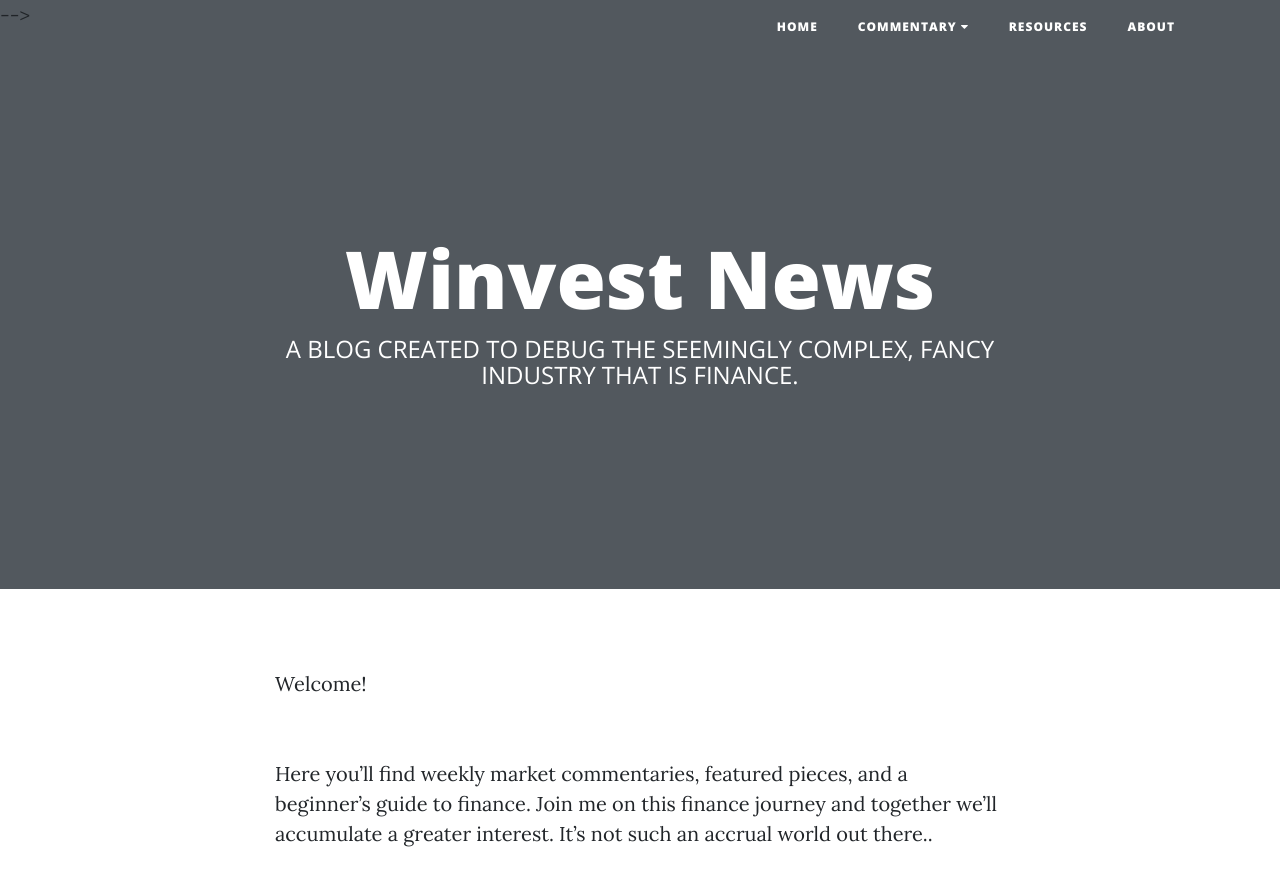
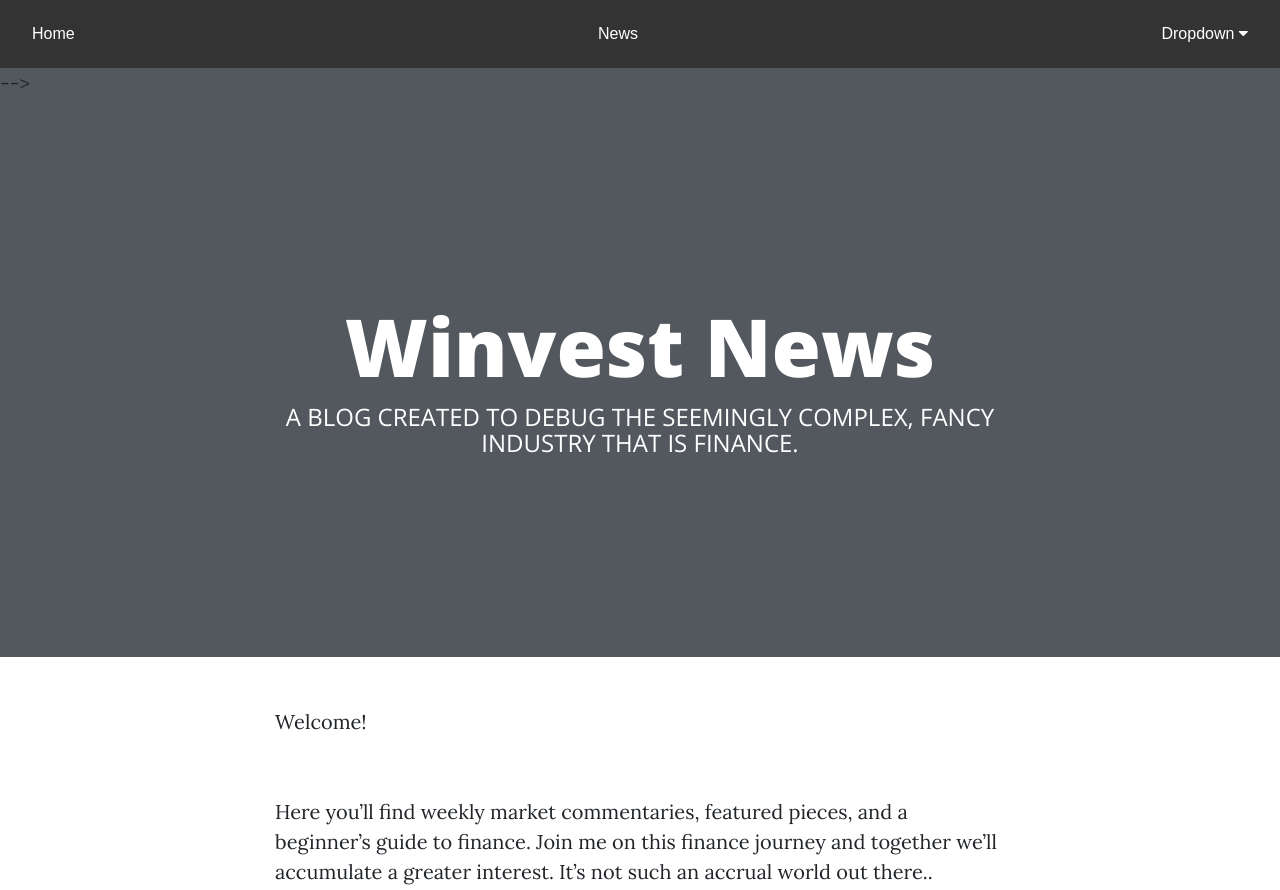
Before and after one commit to winnies100/winnies100.github.io, a website: page index.html in a window 1280 px wide. Shown: the top 890 px of the page. Drawn offline with nearby package versions, Linux system fonts and the light colour scheme.

Commit message:
Update index.html

```diff
--- a/index.html
+++ b/index.html
@@ -26,7 +26,82 @@
   <body>
 
     <!-- Navigation -->
-    <nav class="navbar navbar-expand-lg navbar-light fixed-top" id="mainNav">
+	<link rel="stylesheet" href="https://cdnjs.cloudflare.com/ajax/libs/font-awesome/4.7.0/css/font-awesome.min.css">
+
+		<style>
+		.navbar {
+				overflow: hidden;
+				background-color: #333;
+				font-family: Arial, Helvetica, sans-serif;
+		}
+
+		.navbar a {
+				float: left;
+				font-size: 16px;
+				color: white;
+				text-align: center;
+				padding: 14px 16px;
+				text-decoration: none;
+		}
+
+		.dropdown {
+				float: left;
+				overflow: hidden;
+		}
+
+		.dropdown .dropbtn {
+				font-size: 16px;
+				border: none;
+				outline: none;
+				color: white;
+				padding: 14px 16px;
+				background-color: inherit;
+				font-family: inherit;
+				margin: 0;
+		}
+
+
+		.dropdown-content {
+				display: none;
+				position: absolute;
+				background-color: #f9f9f9;
+				min-width: 160px;
+				box-shadow: 0px 8px 16px 0px rgba(0,0,0,0.2);
+				z-index: 1;
+		}
+
+		.dropdown-content a {
+				float: none;
+				color: black;
+				padding: 12px 16px;
+				text-decoration: none;
+				display: block;
+				text-align: left;
+		}
+
+
+		.dropdown:hover .dropdown-content {
+				display: block;
+		}
+
+</style>
+
+	<div class="navbar">
+  <a href="#home">Home</a>
+  <a href="#news">News</a>
+  <div class="dropdown">
+    <button class="dropbtn">Dropdown
+      <i class="fa fa-caret-down"></i>
+    </button>
+    <div class="dropdown-content">
+      <a href="#">Link 1</a>
+      <a href="#">Link 2</a>
+      <a href="#">Link 3</a>
+    </div>
+  </div>
+</div>
+
+    <!-- <nav class="navbar navbar-expand-lg navbar-light fixed-top" id="mainNav">
       <div class="container">
         <button class="navbar-toggler navbar-toggler-right" type="button" data-toggle="collapse" data-target="#navbarResponsive" aria-controls="navbarResponsive" aria-expanded="false" aria-label="Toggle navigation">
           Menu
@@ -38,7 +113,7 @@
               <a class="nav-link" href="index.html">Home</a>
 		  </li>
 
-	<!-- Drop Down Button -->
+	Drop Down Button
 	<style>
 	.dropdown-content {
 	display: none;
@@ -77,7 +152,8 @@
           </ul>
         </div>
       </div>
-    </nav>
+    </nav> -->
+
 
     <!-- Page Header -->
     <header class="masthead" style="background-image: url('img/home-bg.jpg')">-->
@@ -98,7 +174,7 @@
 	<div class="container">
 		<div class="row">
         <div class="col-lg-8 col-md-10 mx-auto">
-	<p> Welcome! <br /> <br / >
+	<h> Welcome! <br /> <br / >
 	<p> Here you’ll find weekly market commentaries, featured pieces, and a beginner’s guide to finance.
 		Join me on this finance journey and together we’ll accumulate a greater interest.
 		It’s not such an accrual world out there..</p>
```
